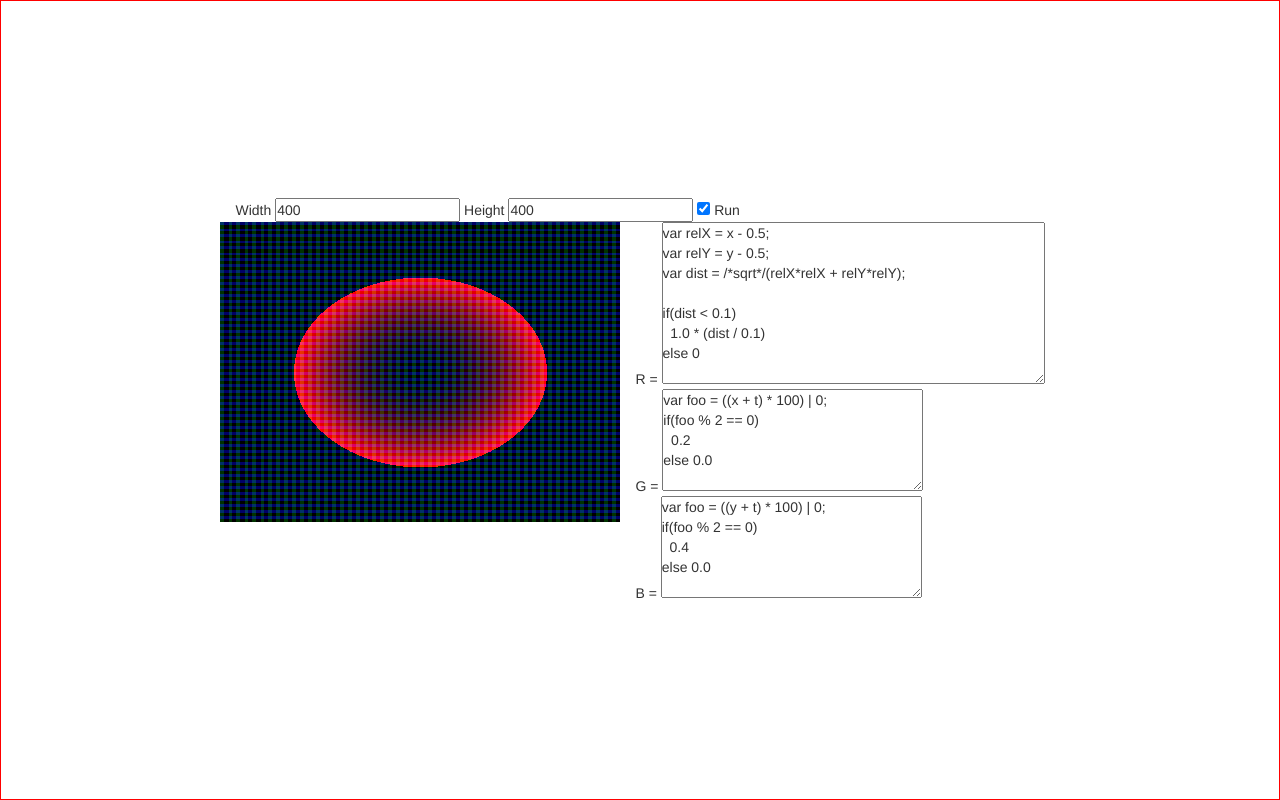
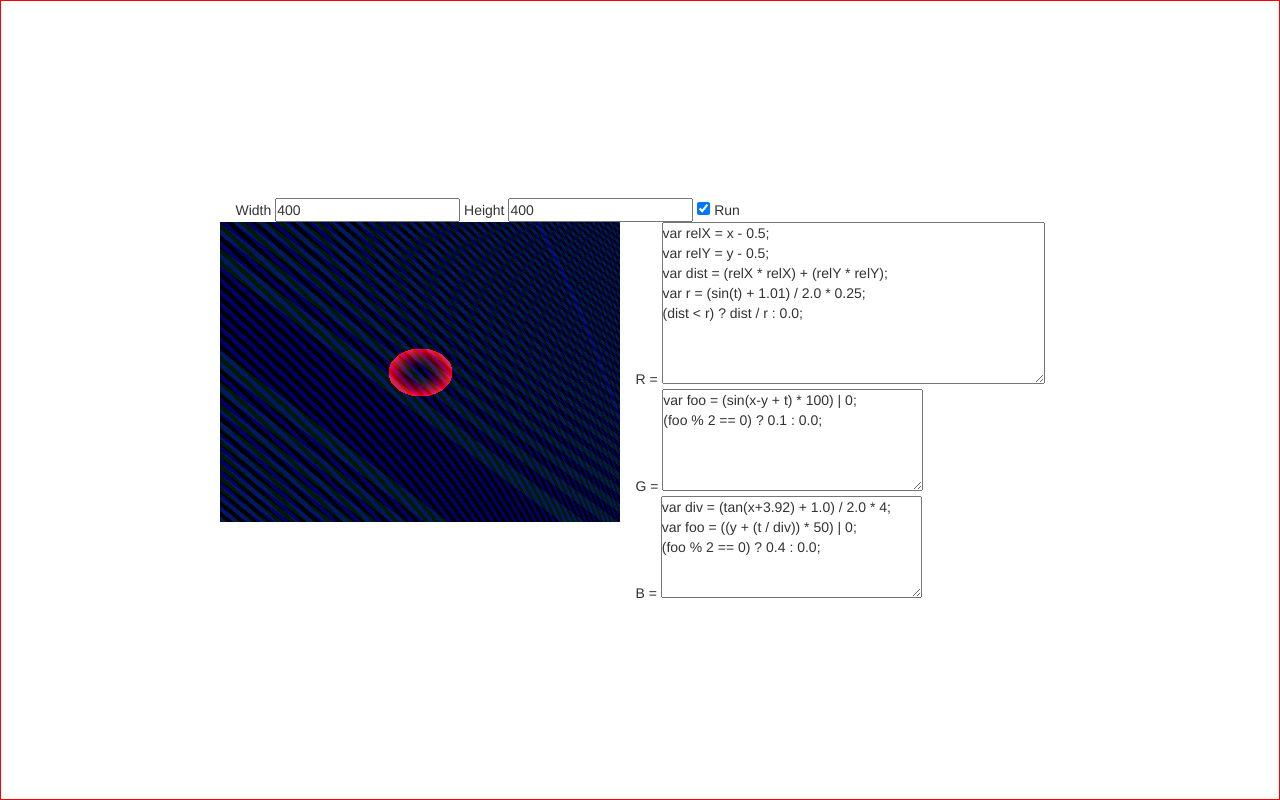
Before and after one commit to Lisoph/RasterPlotter, a plain HTML site: page index.html in a window 1280 px wide. Drawn offline with Linux system fonts and the light colour scheme; animation ran at ten frames a second.

Commit message:
New default expressions

```diff
--- a/index.html
+++ b/index.html
@@ -24,25 +24,20 @@
           R = <textarea id="in-r-expr" cols="45" rows="8">
 var relX = x - 0.5;
 var relY = y - 0.5;
-var dist = /*sqrt*/(relX*relX + relY*relY);
-
-if(dist < 0.1)
-  1.0 * (dist / 0.1)
-else 0</textarea>
+var dist = (relX * relX) + (relY * relY);
+var r = (sin(t) + 1.01) / 2.0 * 0.25;
+(dist < r) ? dist / r : 0.0;</textarea>
         </div>
         <div>
           G = <textarea id="in-g-expr" cols="30" rows="5">
-var foo = ((x + t) * 100) | 0;
-if(foo % 2 == 0)
-  0.2
-else 0.0</textarea>
+var foo = (sin(x-y + t) * 100) | 0;
+(foo % 2 == 0) ? 0.1 : 0.0;</textarea>
         </div>
         <div>
           B = <textarea id="in-b-expr" cols="30" rows="5">
-var foo = ((y + t) * 100) | 0;
-if(foo % 2 == 0)
-  0.4
-else 0.0</textarea>
+var div = (tan(x+3.92) + 1.0) / 2.0 * 4;
+var foo = ((y + (t / div)) * 50) | 0;
+(foo % 2 == 0) ? 0.4 : 0.0;</textarea>
         </div>
       </div>
     </div>
```
